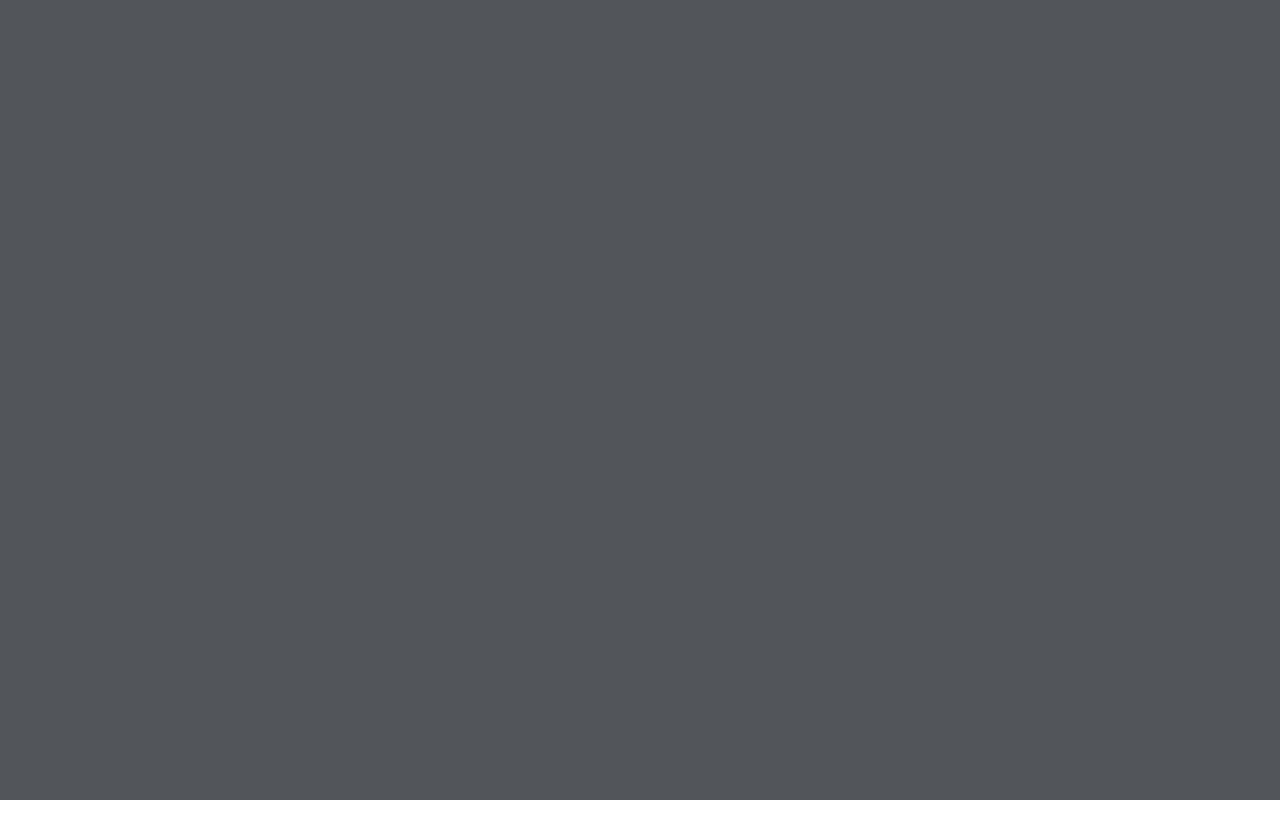
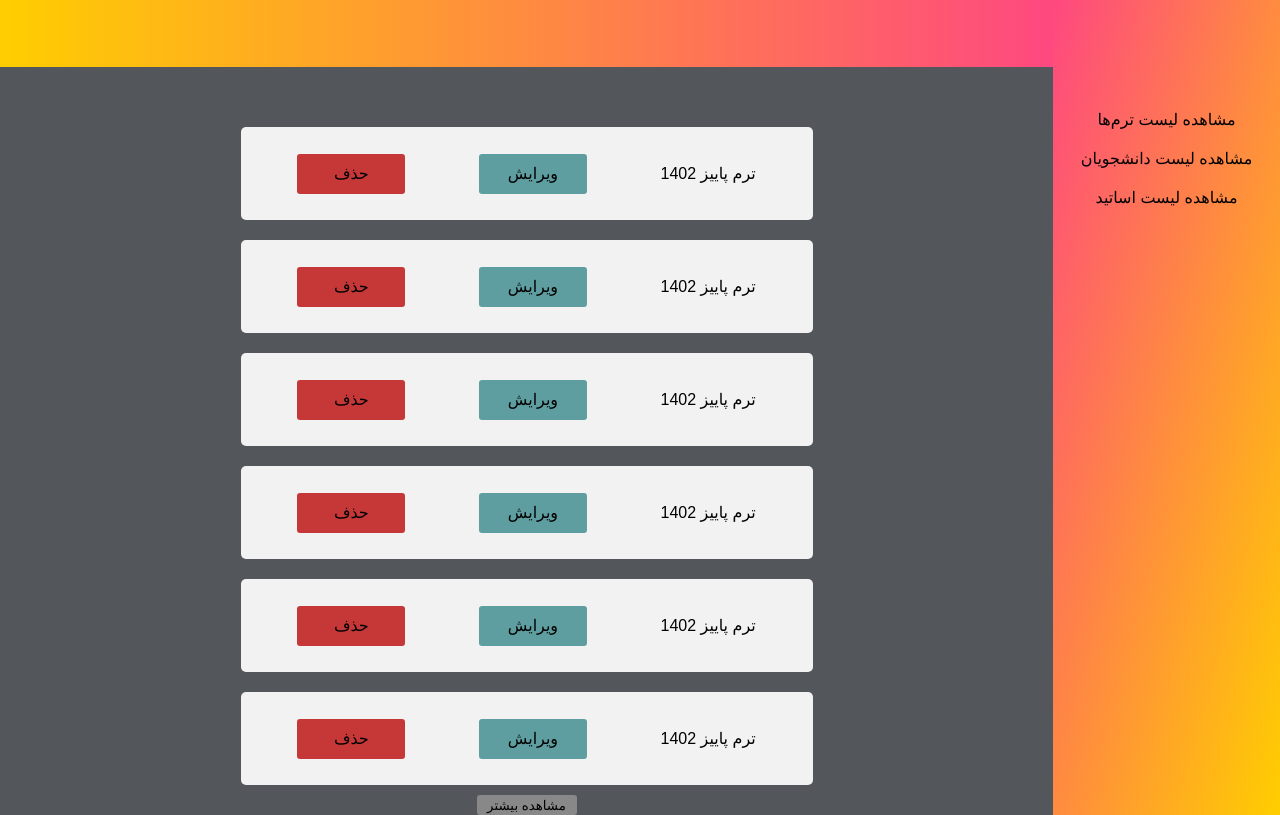
Before and after one commit to shahrzadJavadiKoushesh/IEProject, a React (Create React App) app: page /educational_assistant in a window 1280 px wide. Before the commit this address had no page. Built offline with nearby package versions, Linux system fonts and the light colour scheme.

Commit message:
add educational assistant main page

```diff
--- a/src/App.js
+++ b/src/App.js
@@ -9,6 +9,7 @@ import http from './http';
 import SeeAllTErmsStudent from './components/SeeAllTermsStudent';
 import TermsInfoStudentRegistration from './components/TermsInfoStudentRegistration';
 import PreRegistrationCourses from './components/PreregistrationCourses';
+import EducationalAssistantMainPage from './components/EducationalAssistantMainPage';
 
 function App() {
     const navigate = useNavigate();
@@ -54,6 +55,7 @@ function App() {
                 <Route path="/terms/:term_id/all_terms" element={<SeeAllTErmsStudent />}/>
                 <Route path="/terms/terms_info" element={<TermsInfoStudentRegistration/>}/>
                 <Route path="/terms/terms_info/pre_register" element={<PreRegistrationCourses/>}/>
+                <Route path="/educational_assistant" element={<EducationalAssistantMainPage/>}/>
             </Routes>
         </div>
     );
--- /dev/null
+++ b/src/components/EducationalAssistantMainPage.js
@@ -0,0 +1,62 @@
+import React, { useState } from "react";
+import { useParams } from "react-router-dom";
+
+function EducationalAssistantMainPage(props) {
+    const [numTerms, setNumTerms] = useState(6);
+    const [searchQuery, setSearchQuery] = useState("");
+    const { course_id: courseId } = useParams(); // todo: use courseId to get student list
+
+    const see_more = () => {
+        console.log("see more");
+        setNumTerms(numTerms + 4)
+    }
+
+    const terms = [
+        ' ترم پاییز 1402',
+        ' ترم پاییز 1402',
+        ' ترم پاییز 1402',
+        ' ترم پاییز 1402',
+        ' ترم پاییز 1402',
+        ' ترم پاییز 1402',
+        ' ترم پاییز 1402',
+        ' ترم پاییز 1402',
+        ' ترم پاییز 1402',
+        ' ترم پاییز 1402',
+        ' ترم پاییز 1402',
+        ' ترم پاییز 1402',
+        ' ترم پاییز 1402',
+    ]
+
+    return (
+        <div className='terms-container'>
+            <div className='left'>
+                <div className='bar'>
+                </div>
+                <div className='terms'>
+                    {terms.slice(0, numTerms).map((course, index) => (
+                        <div className="course-item" key={index}>
+                            <span className="cancle-registration">حذف</span>
+                            <span className="complete-info"> ویرایش</span>
+                            <span>{terms[index]}</span>
+                        </div>
+                    ))}
+                </div>
+                {numTerms < terms.length && (
+                    <button onClick={see_more} className="see-more">
+                        مشاهده بیشتر
+                    </button>
+                )}
+            </div>
+            {
+                <div className='terms-list-right-edu-ass'>
+                    <div className="terms-right-content">مشاهده لیست ترم‌ها</div>
+                    <div className="terms-right-content">مشاهده لیست دانشجویان</div>
+                    <div className="terms-right-content">مشاهده لیست اساتید</div>
+
+                </div>
+            }
+        </div>
+    )
+}
+
+export default EducationalAssistantMainPage
--- a/src/index.css
+++ b/src/index.css
@@ -362,3 +362,21 @@ form .form-inner input[type="submit"]:hover, .welcome button:hover{
     align-items: center;
     border-radius: 3px;
 }
+
+.terms-list-right-edu-ass{
+    background-image: linear-gradient(to top left, #FFCE00, #FE4880);
+    min-width: 227px;
+    min-height: 100vh;
+    display: flex;
+    flex-direction: column;
+    align-items: center;
+    padding-top: 100px;
+}
+
+.terms-right-content{
+    padding: 10px;
+}
+
+.terms-right-content:hover{
+    cursor: pointer;
+}
```
